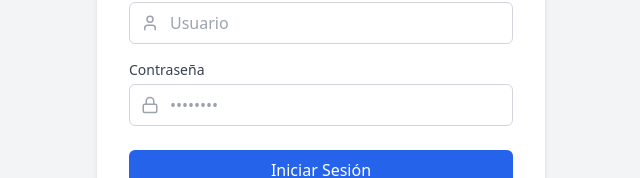
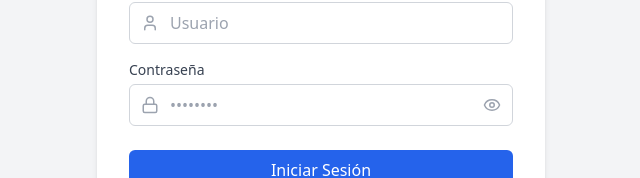
Before and after one commit to BRUFHALO/Leyezvzla, a React app in the folder frontend/: page /admin in a window 1280 px wide. Shown: the part 351-529 px from the top of the page, without its empty margins (319-959 px from the left). Built offline with nearby package versions, Linux system fonts and the light colour scheme; no server answers; the HTML template or start-up script is replaced by a standard one.

Commit message:
actualizacion del form de login

```diff
--- a/frontend/src/components/admin/AdminLogin.tsx
+++ b/frontend/src/components/admin/AdminLogin.tsx
@@ -1,13 +1,15 @@
 import React, { useState } from 'react';
 import { useNavigate } from 'react-router-dom';
 import { useAuth } from '../../context/AuthContext';
-import { LockIcon, UserIcon, Home } from 'lucide-react';
+import { LockIcon, UserIcon, Home, Eye, EyeOff } from 'lucide-react';
 
 export const AdminLogin: React.FC = () => {
   const [username, setUsername] = useState('');
   const [password, setPassword] = useState('');
   const [isLoading, setIsLoading] = useState(false);
   const [showForgotPassword, setShowForgotPassword] = useState(false);
+  const [showPassword, setShowPassword] = useState(false);
+
   const [resetUsername, setResetUsername] = useState('');
   const [resetMessage, setResetMessage] = useState('');
   const { login, error, clearError, requestPasswordReset } = useAuth();
@@ -83,7 +85,26 @@ export const AdminLogin: React.FC = () => {
               <div className="absolute inset-y-0 left-0 flex items-center pl-3 pointer-events-none">
                 <LockIcon size={18} className="text-gray-400" />
               </div>
-              <input id="password" type="password" value={password} onChange={e => setPassword(e.target.value)} className="pl-10 w-full p-2 border border-gray-300 rounded-md focus:ring-2 focus:ring-blue-500 focus:border-blue-500" placeholder="••••••••" required />
+              <input
+                id="password"
+                type={showPassword ? 'text' : 'password'}
+                value={password}
+                onChange={e => setPassword(e.target.value)}
+                className="pl-10 pr-10 w-full p-2 border border-gray-300 rounded-md focus:ring-2 focus:ring-blue-500 focus:border-blue-500"
+                placeholder="••••••••"
+                required
+              />
+              <button
+                type="button"
+                onClick={() => setShowPassword(!showPassword)}
+                className="absolute inset-y-0 right-0 flex items-center pr-3"
+              >
+                {showPassword ? (
+                  <EyeOff size={18} className="text-gray-400 hover:text-gray-600" />
+                ) : (
+                  <Eye size={18} className="text-gray-400 hover:text-gray-600" />
+                )}
+              </button>
             </div>
           </div>
             <button
--- a/frontend/src/components/admin/UserManagement.tsx
+++ b/frontend/src/components/admin/UserManagement.tsx
@@ -57,15 +57,22 @@ export const UserManagement: React.FC = () => {
     }
   };
 
-  const validatePassword = (password: string) => {
+  const getPasswordRequirements = (password: string) => {
     const minLength = password.length >= 8;
     const hasUpper = /[A-Z]/.test(password);
     const hasLower = /[a-z]/.test(password);
     const hasNumber = /\d/.test(password);
     const hasSpecial = /[!@#$%^&*(),.?":{}|<>]/.test(password);
 
-    return minLength && hasUpper && hasLower && hasNumber && hasSpecial;
+    return { minLength, hasUpper, hasLower, hasNumber, hasSpecial };
   };
+
+  const isPasswordValid = (password: string) => {
+    const reqs = getPasswordRequirements(password);
+    return reqs.minLength && reqs.hasUpper && reqs.hasLower && reqs.hasNumber && reqs.hasSpecial;
+  };
+
+  const passwordRequirements = getPasswordRequirements(formData.password);
 
   const handleCreateUser = async (e: React.FormEvent) => {
     e.preventDefault();
@@ -73,7 +80,7 @@ export const UserManagement: React.FC = () => {
     setSuccessMessage('');
     clearError();
 
-    if (!validatePassword(formData.password)) {
+    if (!isPasswordValid(formData.password)) {
       alert('La contraseña debe tener al menos 8 caracteres, incluir mayúsculas, minúsculas, números y caracteres especiales');
       setIsLoading(false);
       return;
@@ -254,6 +261,28 @@ export const UserManagement: React.FC = () => {
                     )}
                   </button>
                 </div>
+                {formData.password && (
+                  <div className="mt-2 text-xs bg-gray-50 p-3 rounded-md">
+                    <p className="font-medium mb-1">La contraseña debe contener:</p>
+                    <ul className="space-y-1">
+                      <li className={passwordRequirements.minLength ? 'text-green-600' : 'text-gray-500'}>
+                        Al menos 8 caracteres
+                      </li>
+                      <li className={passwordRequirements.hasUpper ? 'text-green-600' : 'text-gray-500'}>
+                        Una letra mayúscula
+                      </li>
+                      <li className={passwordRequirements.hasLower ? 'text-green-600' : 'text-gray-500'}>
+                        Una letra minúscula
+                      </li>
+                      <li className={passwordRequirements.hasNumber ? 'text-green-600' : 'text-gray-500'}>
+                        Un número
+                      </li>
+                      <li className={passwordRequirements.hasSpecial ? 'text-green-600' : 'text-gray-500'}>
+                        Un carácter especial (!@#$%^&*(),.?":{}|&lt;&gt;)
+                      </li>
+                    </ul>
+                  </div>
+                )}
               </div>
 
               <div className="flex items-center">
```
Also changed, not shown: 1 other file (tests, documents, lock files or other folders).
